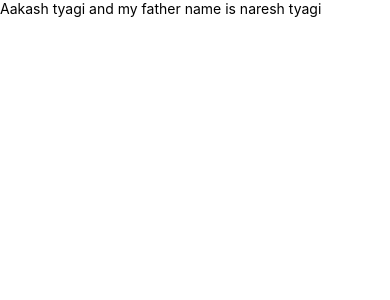
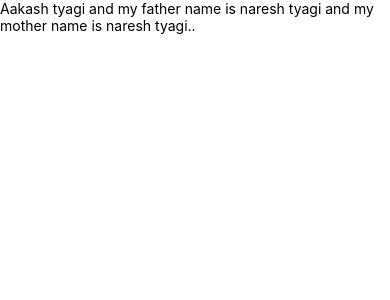
Before and after one commit to Aakashtyagi123/website, a React Native app: screen / in a window 390 px wide. Shown: the top 300 px of the page. Built offline with nearby package versions, Linux system fonts and the light colour scheme.

Commit message:
some imp

```diff
--- a/App.js
+++ b/App.js
@@ -2,7 +2,7 @@ import React from 'react'
 import {View,Text} from "react-native"
 function App() {
   return (
-    <View><Text>Aakash tyagi and my father name is naresh tyagi</Text></View>
+    <View><Text>Aakash tyagi and my father name is naresh tyagi and my mother name is naresh tyagi..</Text></View>
   )
 }
 
```
